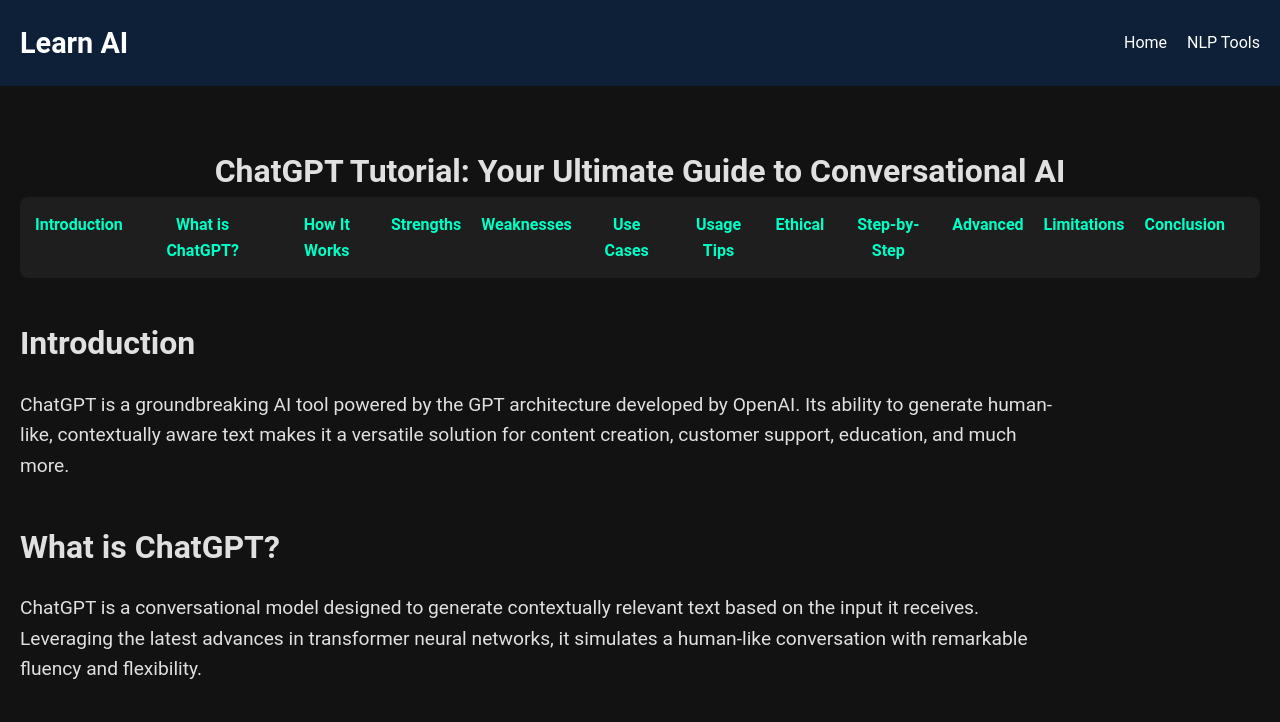
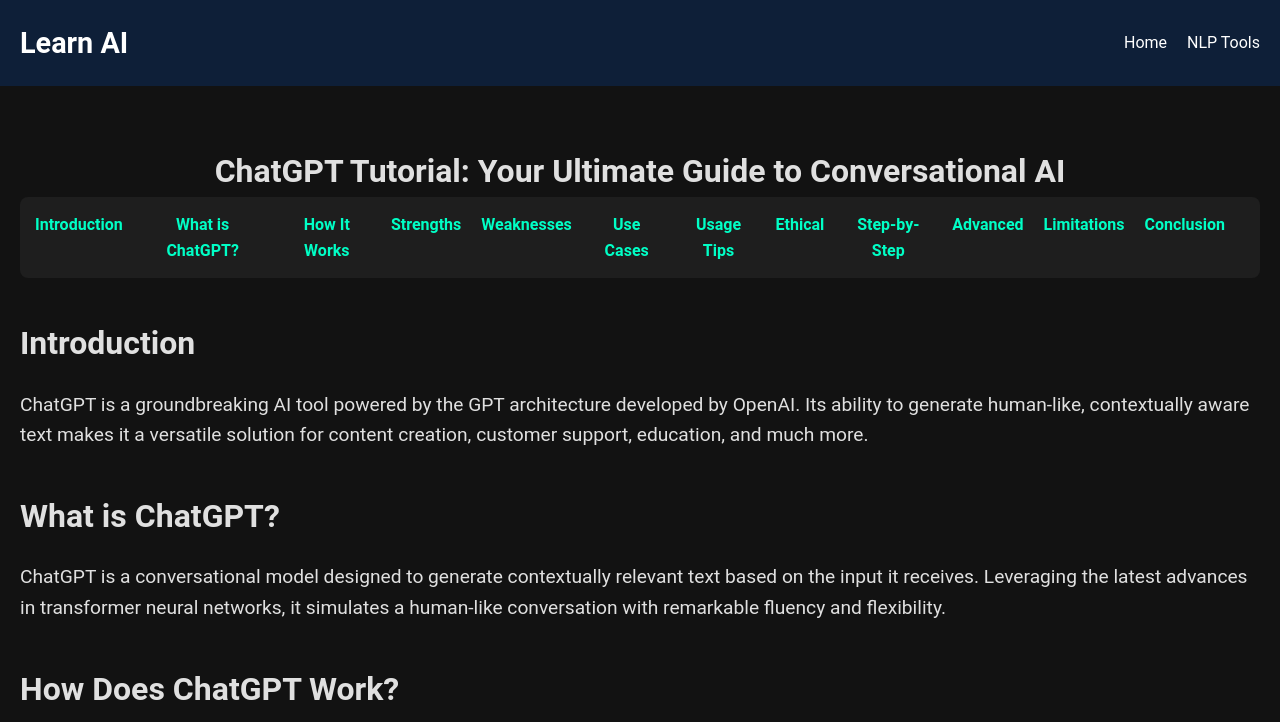
Before and after one commit to graziton/DEP25-G23b-Learning-GenAI, a plain HTML site: page chatgpt.html in a window 1280 px wide. Shown: the top 722 px of the page. Drawn offline with Linux system fonts and the light colour scheme.

Commit message:
Improving the content

```diff
--- a/chatgpt.html
+++ b/chatgpt.html
@@ -64,7 +64,7 @@
       text-align: left;
       max-width: 1250px;
       margin-left: auto;
-      margin-right: 100px;
+      margin-right: auto;
     }
 
     .tutorial-section section ul,
```
